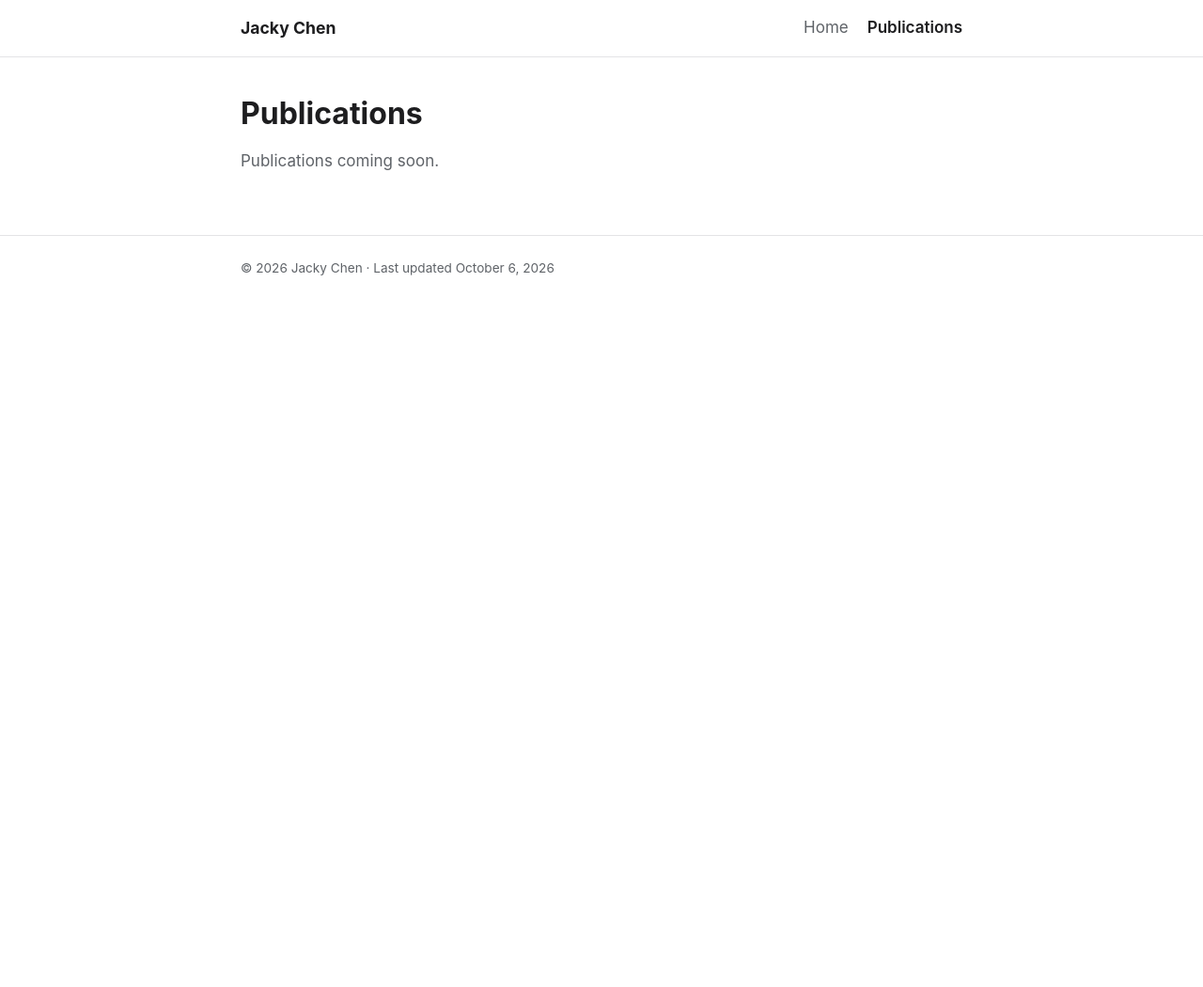
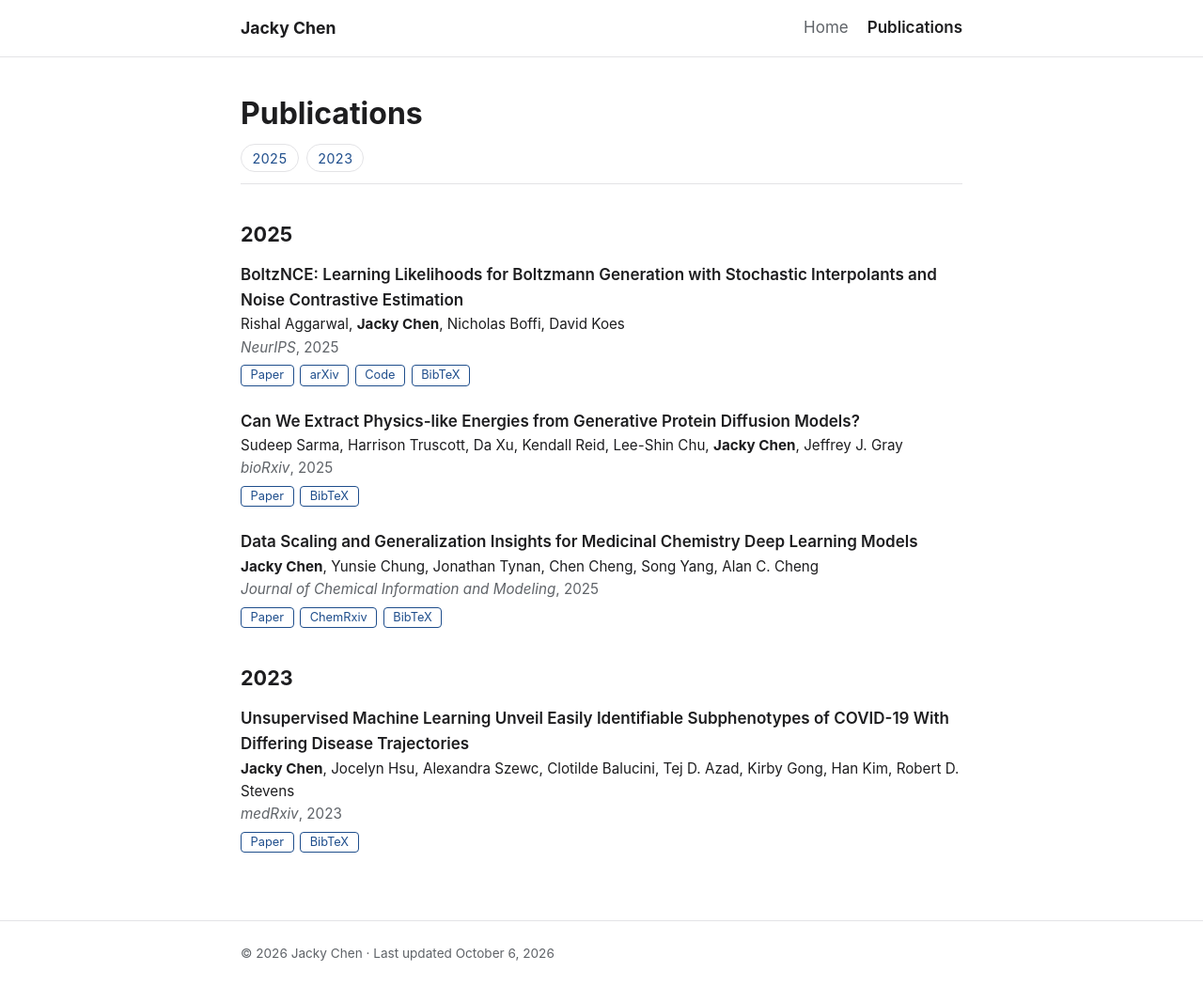
Before and after one commit to jackychen08/jackychen08.github.io, a Jekyll site: the page built from publications.html, in a window 1280 px wide. Shown: the whole page at 94% size. Built offline with Jekyll 4.4.1, drawn with Linux system fonts in a browser that asks for light colours; before the commit the page ends 900 px from its top, so only the background shows below that.

Commit message:
Add publications and profile info from Google Scholar
Four papers from the Google Scholar profile, with full author names,
titles, and links checked against NeurIPS, arXiv, and Crossref. BoltzNCE
is listed under 2025 (NeurIPS 2025) rather than Scholar's 2026 proceedings
date. Also fills in position/affiliation, a short bio, and the Scholar
link, and only shows the equal-contribution note when a paper uses it.

Co-Authored-By: Claude Opus 5.5 <noreply@anthropic.com>
Claude-Session: https://claude.ai/code/session_01SFKn8DoVL7ZXZfSh8DeZDn

```diff
--- a/_config.yml
+++ b/_config.yml
@@ -9,8 +9,8 @@ theme: null
 
 author:
   name: Jacky Chen
-  position: ""            # e.g. "PhD Student"
-  affiliation: ""         # e.g. "Carnegie Mellon University"
+  position: "Ph.D. Student"
+  affiliation: "CMU-Pitt Joint Computational Biology Program"
   photo: ""               # e.g. /assets/img/profile.jpg
   # Author strings to bold in publication lists (match how your name appears in papers).
   pub_names:
@@ -31,6 +31,7 @@ pub_link_labels:
   arxiv: arXiv
   pdf: PDF
   code: Code
+  chemrxiv: ChemRxiv
   project: Project
   slides: Slides
   poster: Poster
--- a/_data/links.yml
+++ b/_data/links.yml
@@ -3,7 +3,7 @@
 - name: Email
   url: ""                 # e.g. mailto:you@example.edu
 - name: Google Scholar
-  url: ""                 # e.g. https://scholar.google.com/citations?user=XXXXXXX
+  url: https://scholar.google.com/citations?user=GfoU6SUAAAAJ
 - name: LinkedIn
   url: https://www.linkedin.com/in/jacky-chen-ba1270126/
 - name: GitHub
--- a/_data/publications.yml
+++ b/_data/publications.yml
@@ -20,4 +20,73 @@
 #       booktitle={NeurIPS},
 #       year={2025}
 #     }
-[]
+- title: "BoltzNCE: Learning Likelihoods for Boltzmann Generation with Stochastic Interpolants and Noise Contrastive Estimation"
+  authors: ["Rishal Aggarwal", "Jacky Chen", "Nicholas Boffi", "David Koes"]
+  venue: "NeurIPS"
+  year: 2025
+  selected: true
+  links:
+    paper: https://proceedings.neurips.cc/paper_files/paper/2025/hash/f455010f4ff54a5d857fde29f14bdd3e-Abstract-Conference.html
+    arxiv: https://arxiv.org/abs/2507.00846
+    code: https://github.com/RishalAggarwal/BoltzNCE
+  bibtex: |
+    @inproceedings{aggarwal2025boltznce,
+      title={{BoltzNCE}: Learning Likelihoods for {Boltzmann} Generation with Stochastic Interpolants and Noise Contrastive Estimation},
+      author={Aggarwal, Rishal and Chen, Jacky and Boffi, Nicholas and Koes, David},
+      booktitle={Advances in Neural Information Processing Systems},
+      volume={38},
+      pages={167195--167227},
+      year={2025},
+      doi={10.52202/085713-5574}
+    }
+
+- title: "Can We Extract Physics-like Energies from Generative Protein Diffusion Models?"
+  authors: ["Sudeep Sarma", "Harrison Truscott", "Da Xu", "Kendall Reid", "Lee-Shin Chu", "Jacky Chen", "Jeffrey J. Gray"]
+  venue: "bioRxiv"
+  year: 2025
+  links:
+    paper: https://doi.org/10.1101/2025.11.28.690021
+  bibtex: |
+    @article{sarma2025extract,
+      title={Can We Extract Physics-like Energies from Generative Protein Diffusion Models?},
+      author={Sarma, Sudeep and Truscott, Harrison and Xu, Da and Reid, Kendall and Chu, Lee-Shin and Chen, Jacky and Gray, Jeffrey J.},
+      journal={bioRxiv},
+      year={2025},
+      doi={10.1101/2025.11.28.690021}
+    }
+
+- title: "Data Scaling and Generalization Insights for Medicinal Chemistry Deep Learning Models"
+  authors: ["Jacky Chen", "Yunsie Chung", "Jonathan Tynan", "Chen Cheng", "Song Yang", "Alan C. Cheng"]
+  venue: "Journal of Chemical Information and Modeling"
+  year: 2025
+  selected: true
+  links:
+    paper: https://doi.org/10.1021/acs.jcim.5c00538
+    chemrxiv: https://doi.org/10.26434/chemrxiv-2024-bznm6
+  bibtex: |
+    @article{chen2025data,
+      title={Data Scaling and Generalization Insights for Medicinal Chemistry Deep Learning Models},
+      author={Chen, Jacky and Chung, Yunsie and Tynan, Jonathan and Cheng, Chen and Yang, Song and Cheng, Alan C.},
+      journal={Journal of Chemical Information and Modeling},
+      volume={65},
+      number={12},
+      pages={5887--5898},
+      year={2025},
+      publisher={American Chemical Society},
+      doi={10.1021/acs.jcim.5c00538}
+    }
+
+- title: "Unsupervised Machine Learning Unveil Easily Identifiable Subphenotypes of COVID-19 With Differing Disease Trajectories"
+  authors: ["Jacky Chen", "Jocelyn Hsu", "Alexandra Szewc", "Clotilde Balucini", "Tej D. Azad", "Kirby Gong", "Han Kim", "Robert D. Stevens"]
+  venue: "medRxiv"
+  year: 2023
+  links:
+    paper: https://doi.org/10.1101/2023.04.07.23288152
+  bibtex: |
+    @article{chen2023unsupervised,
+      title={Unsupervised Machine Learning Unveil Easily Identifiable Subphenotypes of {COVID-19} With Differing Disease Trajectories},
+      author={Chen, Jacky and Hsu, Jocelyn and Szewc, Alexandra and Balucini, Clotilde and Azad, Tej D. and Gong, Kirby and Kim, Han and Stevens, Robert D.},
+      journal={medRxiv},
+      year={2023},
+      doi={10.1101/2023.04.07.23288152}
+    }
--- a/publications.html
+++ b/publications.html
@@ -7,7 +7,10 @@ permalink: /publications
 <h1>Publications</h1>
 
 {% if years.size > 0 -%}
+{%- assign shared = site.data.publications | where_exp: "pub", "pub.equal_contrib" -%}
+{%- if shared.size > 0 %}
 <p class="muted">* denotes equal contribution.</p>
+{%- endif %}
 
 <nav class="year-nav" aria-label="Jump to year">
   {%- for y in years %}
```
Also changed, not shown: index.md (+2 -2 lines).
